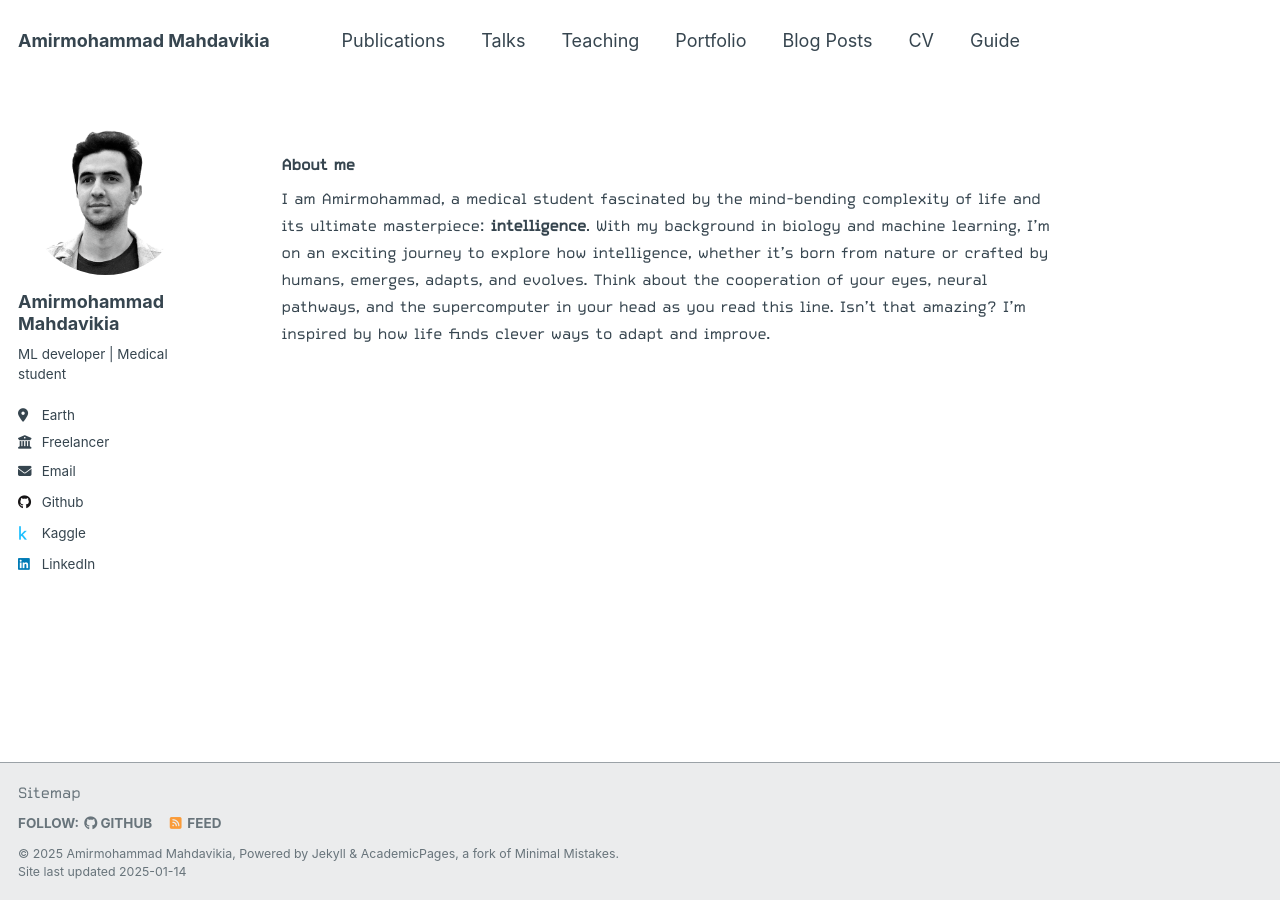
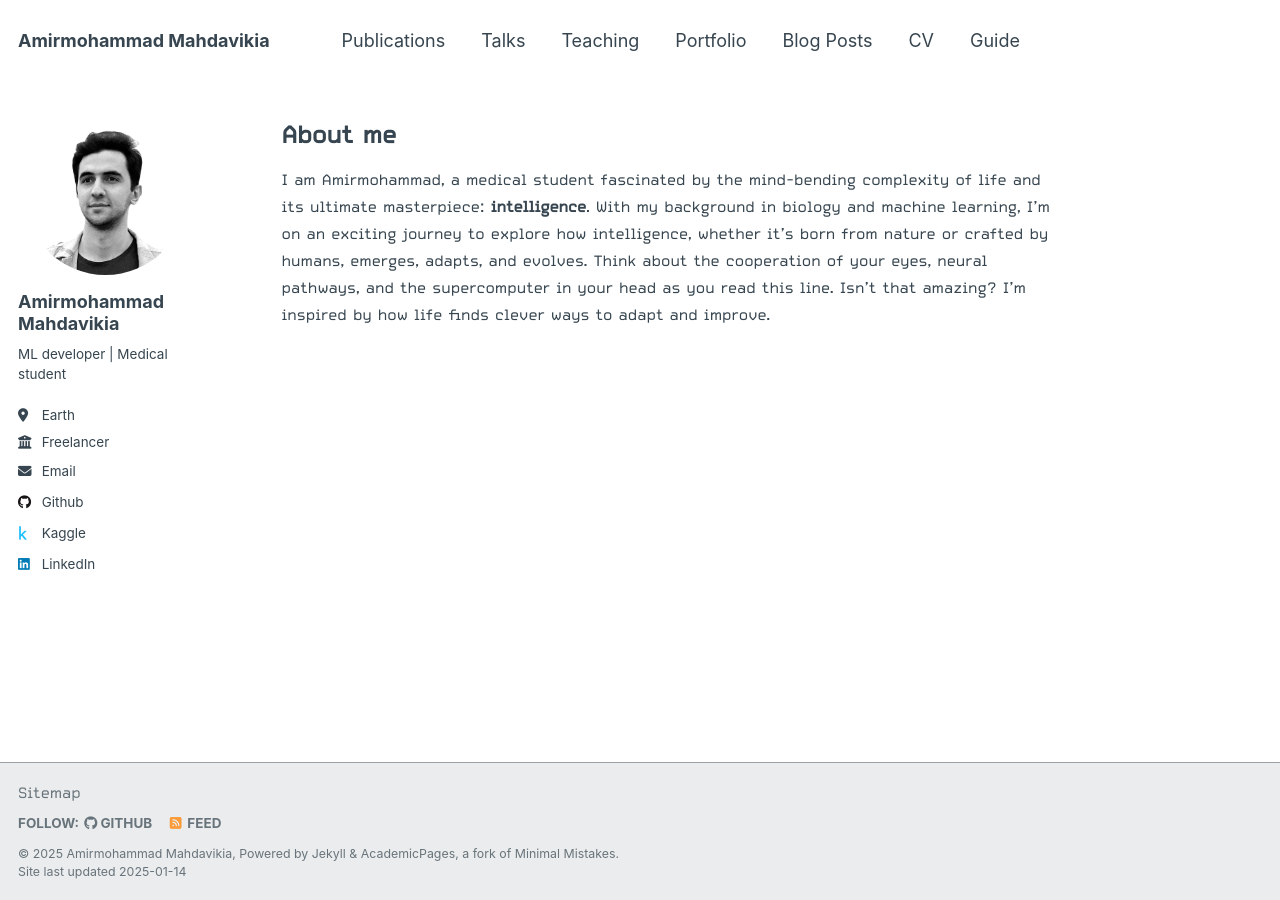
Before and after one commit to ammomahdavikia/ammomahdavikia.github.io, a Jekyll site: the page built from _pages/about.md, in a window 1280 px wide. Built offline with Jekyll 4.4.1, drawn with Linux system fonts in a browser that asks for light colours.

```diff
--- a/_pages/about.md
+++ b/_pages/about.md
@@ -7,5 +7,5 @@ redirect_from:
   - /about.html
 ---
 
-### About me
+# About me
 I am Amirmohammad, a medical student fascinated by the mind-bending complexity of life and its ultimate masterpiece: **intelligence**. With my background in biology and machine learning, I’m on an exciting journey to explore how intelligence, whether it’s born from nature or crafted by humans, emerges, adapts, and evolves. Think about the cooperation of your eyes, neural pathways, and the supercomputer in your head as you read this line. Isn’t that amazing? I’m inspired by how life finds clever ways to adapt and improve.
```
Also changed, not shown: images/favicon.ico, 1 other file.
